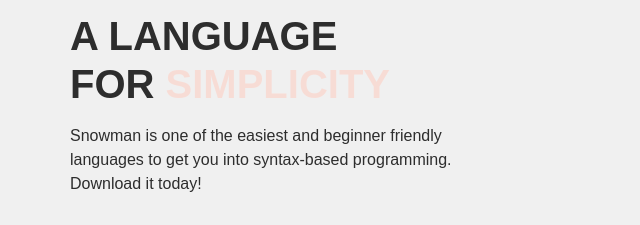
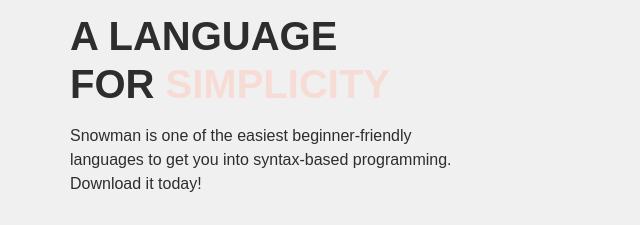
Before and after one commit to Iscaraca/Snowman, a plain HTML site: page snowDocs/snowmandocs.html in a window 1280 px wide. Shown: the part 316-541 px from the top of the page, 55-695 px from the left. Drawn offline with Linux system fonts and the light colour scheme; a web font is replaced by a local one.

Commit message:
Corrected typo

```diff
--- a/snowDocs/snowmandocs.html
+++ b/snowDocs/snowmandocs.html
@@ -80,7 +80,7 @@
                     <div class="col-lg-6">
                         <div class="text-container">
                             <h1><strong>A LANGUAGE <br>FOR <span id="js-rotating" class="morphext"><span class="animated fadeIn">SIMPLICITY</span></span></strong></h1>
-                            <p class="p-large" style="color: #2d2d2d">Snowman is one of the easiest and beginner friendly<br>languages to get you into syntax-based programming.<br>Download it today!</p>
+                            <p class="p-large" style="color: #2d2d2d">Snowman is one of the easiest beginner-friendly<br>languages to get you into syntax-based programming.<br>Download it today!</p>
                             <a class="btn-solid-lg page-scroll" href="#your-link">SNOWMAN FOR WINDOWS</a>
                             <a class="btn-solid-lg page-scroll" href="#your-link">SNOWMAN FOR MACOS</a>
                         </div>
```
